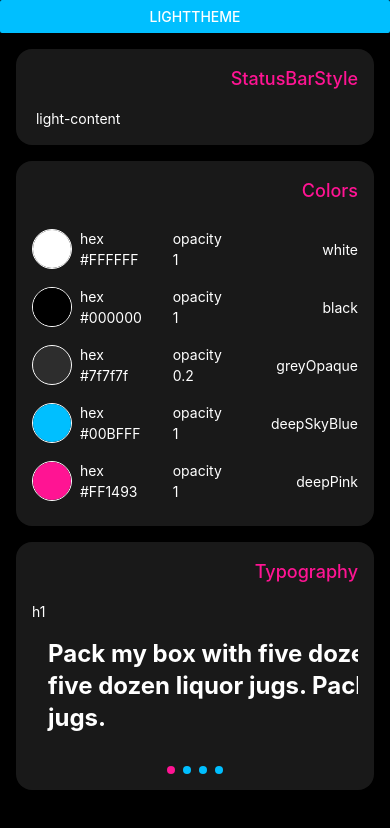
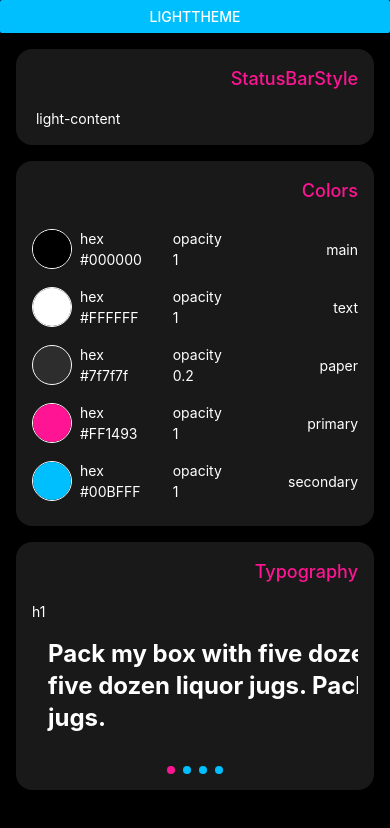
Before and after one commit to harrigee/deepr, a React Native app: screen / in a window 390 px wide. Shown: the top 828 px of the page. Built offline with nearby package versions, Linux system fonts and the light colour scheme.

Commit message:
[ENH] Added palette abstraction layer

```diff
--- a/App.tsx
+++ b/App.tsx
@@ -6,16 +6,16 @@ import ThemeRenderer from './src/toolkit/ThemeRenderer';
 function App() {
   const [currentTheme, setCurrentTheme] = useState(themes.dark);
 
-  const isDark = currentTheme.context.main.background.color === themes.dark.context.main.background.color;
+  const isDark = currentTheme.components.main.background.color === themes.dark.components.main.background.color;
 
   return (
     <ThemeProvider theme={currentTheme}>
       <StatusBar barStyle={currentTheme.statusBarStyle} />
       <SafeAreaView
-        style={[styles.container, { backgroundColor: currentTheme.context.main.background.color }]}
+        style={[styles.container, { backgroundColor: currentTheme.components.main.background.color }]}
       >
         <Button
-          color={currentTheme.context.main.button.color}
+          color={currentTheme.components.main.button.color}
           title={isDark ? 'LightTheme' : 'DarkTheme'}
           onPress={() => setCurrentTheme(isDark ? themes.light : themes.dark)}
         />
--- a/src/toolkit/ThemeRenderer.tsx
+++ b/src/toolkit/ThemeRenderer.tsx
@@ -1,26 +1,26 @@
 import React, { useState } from 'react';
 import { Dimensions, NativeScrollEvent, NativeSyntheticEvent, ScrollView, StyleSheet, Text, View } from 'react-native';
-import { IThemeProps, withTheme } from '../../theme';
+import { IThemeProps, typography, withTheme } from '../../theme';
 
 const ThemeRenderer = ({ theme }: IThemeProps) => {
 
   const [typographyPage, setTypographyPage] = useState(0);
 
   const onTypographyScrollViewScrollEnd = (e: NativeSyntheticEvent<NativeScrollEvent>) => {
-    const page = parseInt('' + (e.nativeEvent.contentOffset.x / e.nativeEvent.contentSize.width * Object.keys(theme.typography).length), 10);
+    const page = parseInt('' + (e.nativeEvent.contentOffset.x / e.nativeEvent.contentSize.width * Object.keys(typography).length), 10);
     setTypographyPage(page);
   };
 
   const screenWidth = Dimensions.get('screen').width;
 
   const sectionHeader = (text: string) => (
-    <Text style={[styles.sectionHeader, theme.context.section.title]}>{text}</Text>
+    <Text style={[styles.sectionHeader, theme.components.section.title]}>{text}</Text>
   );
 
   const renderStatusBarStyle = () => (
     <View style={styles.section}>
       {sectionHeader('StatusBarStyle')}
-      <Text style={theme.context.main.text} > {`${theme.statusBarStyle}`}</Text>
+      <Text style={theme.components.main.text} > {`${theme.statusBarStyle}`}</Text>
     </View >
   );
 
@@ -32,8 +32,8 @@ const ThemeRenderer = ({ theme }: IThemeProps) => {
         showsHorizontalScrollIndicator={false}
         pagingEnabled
         horizontal>
-        {Object.keys(theme.typography).map((fontKey, index) => {
-          const typography = (theme.typography as any)[fontKey];
+        {Object.keys(typography).map((fontKey, index) => {
+          const style = (typography as any)[fontKey];
           return (
             <View
               key={`typography-item-${index}`}
@@ -41,13 +41,13 @@ const ThemeRenderer = ({ theme }: IThemeProps) => {
                 width: screenWidth - 64,
               }]}>
               <Text
-                style={[styles.typographyHeader, theme.context.main.text]}>
+                style={[styles.typographyHeader, theme.components.main.text]}>
                 {`${fontKey}`}
               </Text>
               <Text
                 style={[styles.typographyTextContainer, {
-                  ...typography,
-                  color: theme.context.main.text.color,
+                  ...style,
+                  color: theme.components.main.text.color,
                 }]}>
                 {'Pack my box with five dozen liquor jugs. Pack my box with five dozen liquor jugs. Pack my box with five dozen liquor jugs.'}
               </Text>
@@ -56,13 +56,13 @@ const ThemeRenderer = ({ theme }: IThemeProps) => {
         })}
       </ScrollView>
       <View style={styles.typographyPaginationContainer}>
-        {Object.keys(theme.typography).map((_, index) => {
-          const background = index === typographyPage ? theme.context.section.pagination.active : theme.context.section.pagination.inactive;
+        {Object.keys(typography).map((_, index) => {
+          const background = index === typographyPage ? theme.components.section.pagination.active : theme.components.section.pagination.inactive;
           return (
             <View
               key={`typohgraphy-paging-item-${index}`}
               style={[styles.typographyPaginationItem, {
-                borderColor: theme.context.main.text.color,
+                borderColor: theme.components.main.text.color,
                 backgroundColor: background.color,
                 opacity: background.opacity,
               }]} />
@@ -82,7 +82,7 @@ const ThemeRenderer = ({ theme }: IThemeProps) => {
             key={`color-item-${index}`}
             style={styles.colorUnitContainer}>
             <View style={[styles.colorRendererContainer, {
-              borderColor: theme.context.main.text.color,
+              borderColor: theme.components.main.text.color,
             }]}>
               <View style={[styles.colorRenderer, {
                 backgroundColor: colorValue.color,
@@ -90,11 +90,11 @@ const ThemeRenderer = ({ theme }: IThemeProps) => {
               }]} />
             </View>
             <View style={styles.colorRow}>
-              <Text style={[styles.colorText, theme.context.main.text]}>{`hex\n${colorValue.color}`}</Text>
+              <Text style={[styles.colorText, theme.components.main.text]}>{`hex\n${colorValue.color}`}</Text>
               {colorValue.opacity &&
-                <Text style={[styles.colorText, theme.context.main.text]}>{`opacity\n${colorValue.opacity}`}</Text>
+                <Text style={[styles.colorText, theme.components.main.text]}>{`opacity\n${colorValue.opacity}`}</Text>
               }
-              <Text style={[styles.colorText, styles.colorName, theme.context.main.text]}>{colorKey}</Text>
+              <Text style={[styles.colorText, styles.colorName, theme.components.main.text]}>{colorKey}</Text>
             </View>
           </View>
         );
--- a/theme.ts
+++ b/theme.ts
@@ -47,7 +47,15 @@ interface IColors {
   deepPink: IColor;
 }
 
-interface IThemeContext {
+interface IPalette {
+  main: IColor,
+  text: IColor,
+  paper: IColor,
+  primary: IColor,
+  secondary: IColor,
+}
+
+interface IComponentsTheme {
   main: {
     background: IColor,
     button: IColor
@@ -64,13 +72,12 @@ interface IThemeContext {
 }
 
 interface ITheme {
-  palette: IColors;
   statusBarStyle: StatusBarStyle;
-  typography: ITypographies;
-  context: IThemeContext;
+  palette: IPalette;
+  components: IComponentsTheme;
 }
 
-const typography: ITypographies = {
+export const typography: ITypographies = {
   h1: {
     fontSize: 24,
     fontWeight: 'bold',
@@ -93,7 +100,7 @@ const typography: ITypographies = {
   },
 };
 
-const palette: IColors = {
+const colors: IColors = {
   white: {
     color: '#FFFFFF',
     opacity: 1,
@@ -116,58 +123,72 @@ const palette: IColors = {
   },
 };
 
+const lightPalette: IPalette = {
+  main: colors.white,
+  text: colors.black,
+  paper: colors.greyOpaque,
+  primary: colors.deepSkyBlue,
+  secondary: colors.deepPink,
+};
+
+const darkPalette: IPalette = {
+  main: colors.black,
+  text: colors.white,
+  paper: colors.greyOpaque,
+  primary: colors.deepPink,
+  secondary: colors.deepSkyBlue,
+};
+
 export const themes: {
   light: ITheme;
   dark: ITheme;
 } = {
   light: {
     statusBarStyle: 'dark-content',
-    palette,
-    typography,
-    context: {
+    palette: lightPalette,
+    components: {
       main: {
-        background: palette.white,
-        button: palette.deepPink,
+        background: lightPalette.main,
+        button: lightPalette.secondary,
         text: {
-          ...palette.black,
+          ...lightPalette.text,
           ...typography.normal,
         },
       },
       section: {
-        background: palette.greyOpaque,
+        background: lightPalette.paper,
         title: {
-          ...palette.deepSkyBlue,
+          ...lightPalette.primary,
           ...typography.h2,
         },
         pagination: {
-          active: palette.deepSkyBlue,
-          inactive: palette.deepPink,
+          active: lightPalette.primary,
+          inactive: lightPalette.secondary,
         },
       },
     },
   },
   dark: {
     statusBarStyle: 'light-content',
-    palette,
-    typography,
-    context: {
+    palette: darkPalette,
+    components: {
       main: {
-        background: palette.black,
-        button: palette.deepSkyBlue,
+        background: darkPalette.main,
+        button: darkPalette.secondary,
         text: {
-          ...palette.white,
+          ...darkPalette.text,
           ...typography.normal,
         },
       },
       section: {
-        background: palette.greyOpaque,
+        background: darkPalette.paper,
         title: {
-          ...palette.deepPink,
+          ...darkPalette.primary,
           ...typography.h2,
         },
         pagination: {
-          active: palette.deepPink,
-          inactive: palette.deepSkyBlue,
+          active: darkPalette.primary,
+          inactive: darkPalette.secondary,
         },
       },
     },
```
